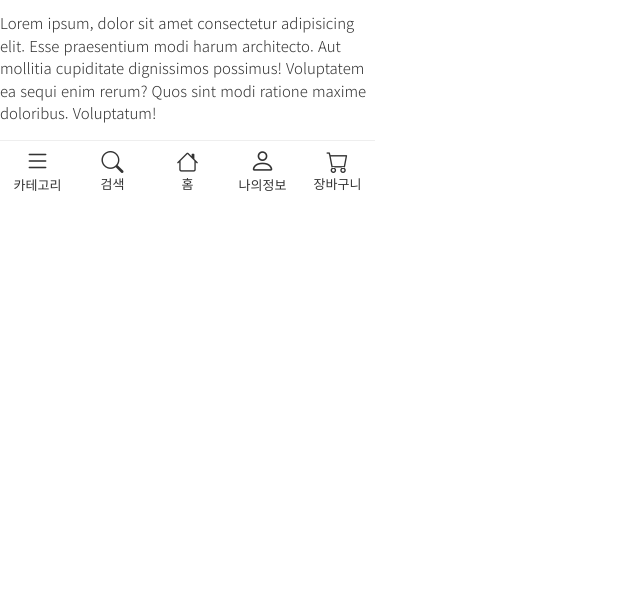
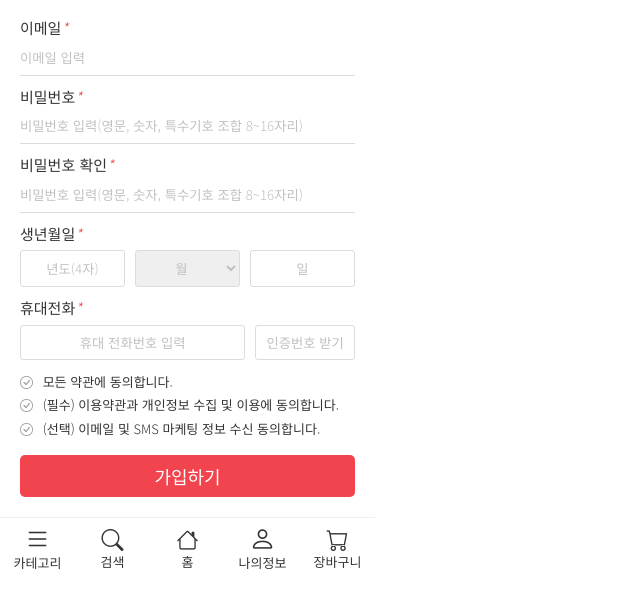
Before and after one commit to hellojeongso/Nicemealkit, a plain HTML site: page html/signup.html in a window 1280 px wide. Shown: the part 83-690 px from the top of the page, without its empty margins (0-640 px from the left). Drawn offline with nearby package versions, Linux system fonts and the light colour scheme.

Commit message:
HTML, CSS: signup-2

```diff
--- a/css/style.css
+++ b/css/style.css
@@ -57,6 +57,7 @@ body {
   flex-direction: column;
   justify-content: center;
 }
+
 .gnb a .bi {
   font-size: 22px;
 }
@@ -102,6 +103,7 @@ body {
   font-size: 22px;
   color: #fff;
 }
+
 .user-alarm span {
   position: relative;
 }
@@ -126,7 +128,10 @@ body {
   font-family: var(--primary-en);
 }
 
-
+/* Content Padding */
+div[class*=content] {
+  padding: 20px;
+}
 
 /***** Preloading html *****/
 .preloading {
@@ -188,7 +193,6 @@ body {
   margin-top: 10px;
 }
 
-
 .signin-field input {
   border: 1px solid var(--gainsboro);
   padding: 10px 20px;
@@ -209,19 +213,17 @@ body {
   color: var(--silver-gray);
 }
 
-
-
 .status {
   margin: 15px 0;
   display: flex;
   justify-content: space-between;
 }
 
-.status label input[type=checkbox] {
+.custom-chk label input[type=checkbox] {
   display: none;
 }
 
-.status label input[type=checkbox] + em {
+.custom-chk label input[type=checkbox] + em {
   width: 16px;
   height: 16px;
   display: inline-block;
@@ -229,7 +231,7 @@ body {
   margin-right: 3px;
 }
 
-.status label input[type=checkbox] + em::before {
+.custom-chk label input[type=checkbox] + em::before {
   content: '\F26B';
   font-family: bootstrap-icons;
   font-style: normal;
@@ -238,7 +240,7 @@ body {
   display: inline-block;
 }
 
-.status label input[type=checkbox]:checked + em::before {
+.custom-chk label input[type=checkbox]:checked + em::before {
   color: var(--crimson);
 }
 
@@ -270,3 +272,90 @@ body {
 .social-btn a {
   margin: 2px;
 }
+
+
+/***** Signup html *****/
+.signup-field {
+  margin-bottom: 10px;
+}
+
+.signup-field span {
+  display: block;
+}
+
+.signup-field span em {
+  color: var(--crimson);
+}
+
+.signup-field.id-pw input {
+  width: 100%;
+  border: none;
+  border-bottom: 1px solid var(--gainsboro);
+  padding: 8px 0;
+}
+
+.signup-field.id-pw input::placeholder,
+.signup-field.birth input::placeholder,
+.signup-field.phone input::placeholder {
+  color: var(--silver-gray);
+}
+
+.signup-field.birth div {
+  display: flex;
+  gap: 10px;
+}
+
+.signup-field.birth div > *,
+.signup-field.phone div > * {
+  width: 33.3333%;
+  /* flex:1은 제대로 배치가 안됨 */
+  border: 1px solid var(--gainsboro);
+  border-radius: 3px;
+  padding: 7px;
+  text-align: center;
+  color: var(--silver-gray);
+}
+
+.signup-field.phone div {
+  display: flex;
+  gap: 10px;
+}
+
+.signup-field.phone span,
+.signup-field.birth span {
+  margin-bottom: 5px;
+}
+
+.signup-field.phone div input {
+  flex: 5;
+}
+
+.btn-getcode {
+  flex: 2;
+  background-color: #fff;
+}
+
+.agree-term {
+  margin-bottom: 15px;
+}
+
+.agree-term label {
+  display: block;
+  font-size: 13px;
+}
+
+.btn-signup {
+  background-color: var(--crimson);
+}
+
+.signup-field.id-pw input:focus,
+.signup-field.birth div > *:focus,
+.signup-field.phone div input:focus {
+  border-color: var(--yellowgreen);
+}
+
+.signup-field.id-pw input:focus::placeholder,
+.signup-field.birth div > *:focus::placeholder,
+.signup-field.phone div input:focus::placeholder {
+  visibility: hidden;
+}
--- a/html/signup.html
+++ b/html/signup.html
@@ -13,18 +13,66 @@
 <body>
   <div class="container signup">
     <div class="signup-inner">
-      <div class="main-header">
-        <button class="btn-back"><i class="bi bi-chevron-left"></i></button>
-        <h2 class="logo">Nice Meal Kit</h2>
-        <div class="user-alarm">
-          <span>
-            <i class="bi bi-bell-fill"></i><em data-count="6"></em>
-          </span>
+      <!-- Main Header Include  -->
+      <div class="main-header-include"></div>
+      <!-- Main Header Include -->
+      <div class="signup-content">
+        <div class="signup-field id-pw">
+          <span>이메일<em>*</em></span>
+          <input type="email" placeholder="이메일 입력">
         </div>
-      </div>
-      <div class="signup-content">
-        <p>Lorem ipsum, dolor sit amet consectetur adipisicing elit. Esse praesentium modi harum architecto. Aut mollitia cupiditate dignissimos possimus! Voluptatem ea sequi enim rerum? Quos sint modi ratione maxime doloribus. Voluptatum!</p>
-
+        <div class="signup-field id-pw">
+          <span>비밀번호<em>*</em></span>
+          <input type="password" placeholder="비밀번호 입력(영문, 숫자, 특수기호 조합 8~16자리)">
+        </div>
+        <div class="signup-field id-pw">
+          <span>비밀번호 확인<em>*</em></span>
+          <input type="password" placeholder="비밀번호 입력(영문, 숫자, 특수기호 조합 8~16자리)">
+        </div>
+        <div class="signup-field birth">
+          <span>생년월일<em>*</em></span>
+          <div>
+            <input type="text" placeholder="년도(4자)">
+            <select>
+              <option value="">월</option>
+              <option value="">1월</option>
+              <option value="">2월</option>
+              <option value="">3월</option>
+              <option value="">4월</option>
+              <option value="">5월</option>
+              <option value="">6월</option>
+              <option value="">7월</option>
+              <option value="">8월</option>
+              <option value="">9월</option>
+              <option value="">10월</option>
+              <option value="">11월</option>
+              <option value="">12월</option>
+            </select>
+            <input type="text" placeholder="일">
+          </div>
+        </div>
+        <div class="signup-field phone">
+          <span>휴대전화<em>*</em></span>
+          <div>
+            <input type="text" placeholder="휴대 전화번호 입력">
+            <button class="btn-getcode">인증번호 받기</button>
+          </div>
+        </div>
+        <div class="agree-term custom-chk">
+          <label>
+            <input type="checkbox"><em></em>
+            모든 약관에 동의합니다.
+          </label>
+          <label>
+            <input type="checkbox"><em></em>
+            (필수) 이용약관과 개인정보 수집 및 이용에 동의합니다.
+          </label>
+          <label>
+            <input type="checkbox"><em></em>
+            (선택) 이메일 및 SMS 마케팅 정보 수신 동의합니다.
+          </label>
+        </div>
+        <button class="btn-primary btn-signup">가입하기</button>
       </div>
       <!-- GNB include -->
       <div class="gnb-include"></div>
--- /dev/null
+++ b/include/main-header.html
@@ -0,0 +1,9 @@
+<div class="main-header">
+  <button class="btn-back"><i class="bi bi-chevron-left"></i></button>
+  <h2 class="logo">Nice Meal Kit</h2>
+  <div class="user-alarm">
+    <span>
+      <i class="bi bi-bell-fill"></i><em data-count="6"></em>
+    </span>
+  </div>
+</div>
--- a/js/custom.js
+++ b/js/custom.js
@@ -1,4 +1,5 @@
 $(function(){
   // include html Files
   $('.gnb-include').load('/include/gnb.html')
+  $('.main-header-include').load('/include/main-header.html')
 })
```
Also changed, not shown: html/signin.html (+1 -1 lines).
